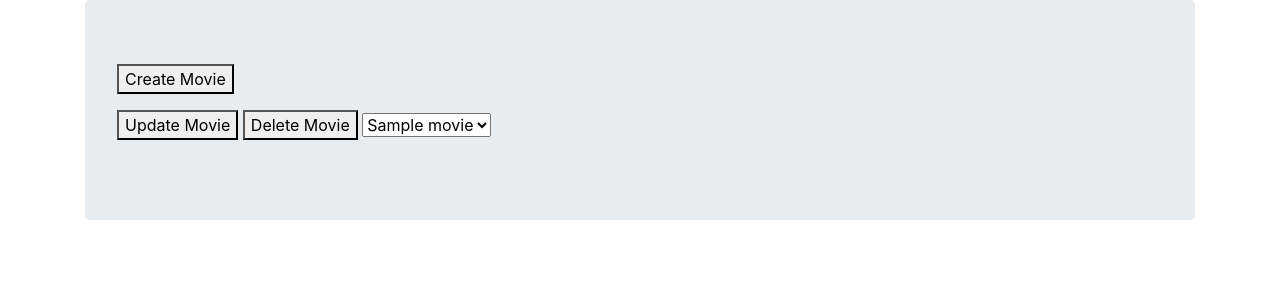
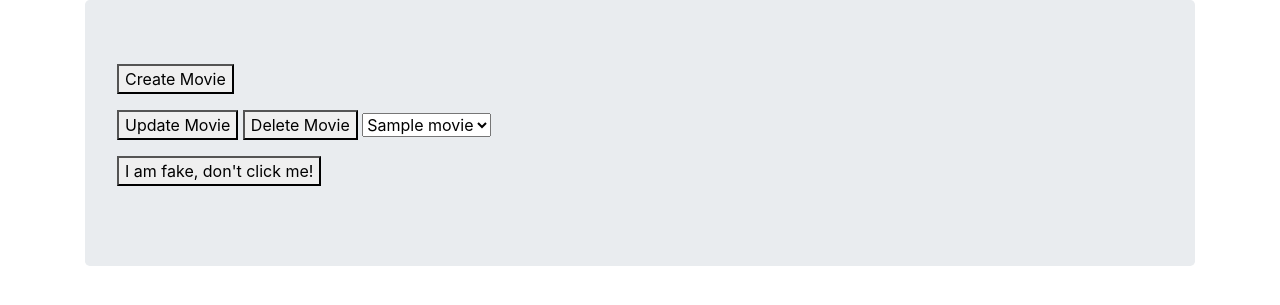
Before and after one commit to ragnarlodbrok1992/ZajeciaBackendowe2024, a Django app: page /movie/select/ in a window 1280 px wide. Shown: the part 56-361 px from the top of the page. Run offline with Django 5.2, Linux system fonts and the light colour scheme; tables that the repository leaves empty hold one stand-in row (values such as "Sample post"); some libraries are stand-ins or nearby versions.

Commit message:
Adding fake button for testing

```diff
--- a/viewer/templates/movie_selection.html
+++ b/viewer/templates/movie_selection.html
@@ -19,5 +19,9 @@
         </select>
 
     </p>
+
+    <p>
+        <button type="submit" name="button" value="fake_button">I am fake, don't click me!</button>
+    </p>
 </form>
 {% endblock %}
```
